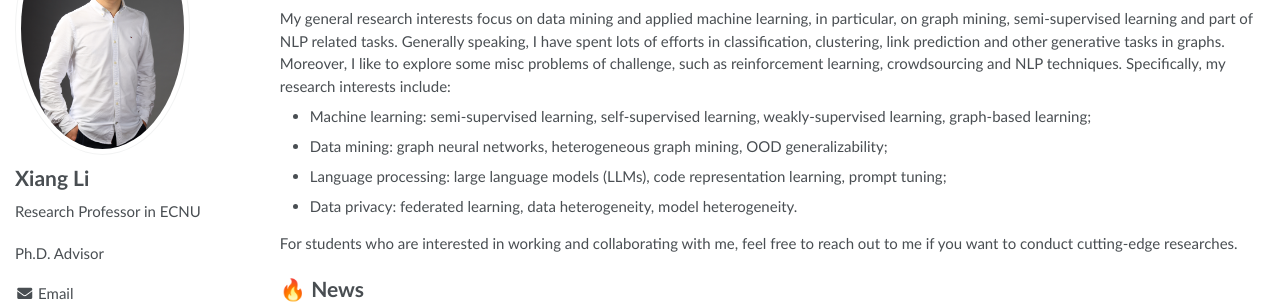
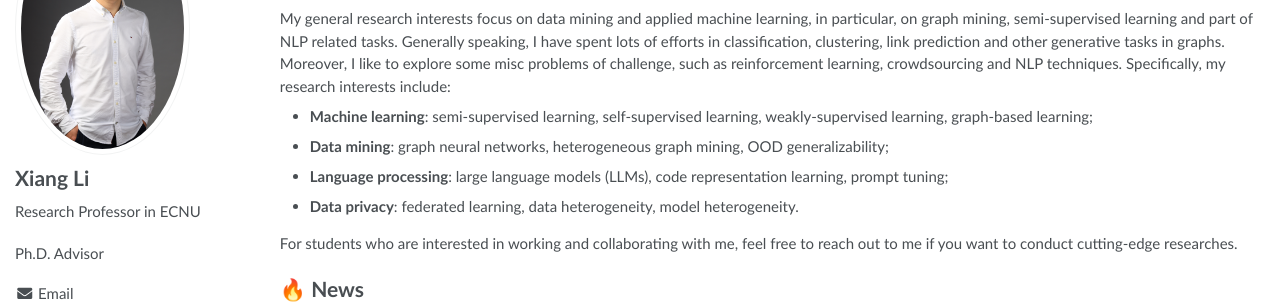
Before and after one commit to lixiang3776/lixiang3776.github.io, a Jekyll site: the page built from _pages/about.md, in a window 1280 px wide and 900 px high. Shown: the part 189-493 px from the top of the window. Built offline with Jekyll 4.4.1, drawn with Linux system fonts in a browser that asks for light colours; some web fonts are replaced.

```diff
--- a/_pages/about.md
+++ b/_pages/about.md
@@ -20,10 +20,10 @@ redirect_from:
 Welcome to my homepage! I am now research professor and also Ph.D. advisor in the <a href="http://dase.ecnu.edu.cn" target="_blank">School of Data Science and Engineering</a> at <a href="http://english.ecnu.edu.cn" target="_blank">East China Normal University</a>, leading the PLANING lab (graPh mining and LANguage processING ☺). Before that, I received my Ph.D. degree from <a href="http://www.hku.hk/" target="_blank">The University of Hong Kong</a> in 2018, M.Eng. degree from <a href="http://www.ustc.edu.cn/">University of Science and Technology of China</a> in 2014 and B.Eng. degree from <a href="http://www.ncu.edu.cn/">Nanchang University</a> in 2011, respectively. Previously, I worked as a research scientist in the [Data Science Lab](https://datascience.jd.com) at JD.com from Aug 2018 to July 2019 and a postdoc researcher in <a href="http://www.hku.hk/" target="_blank">The University of Hong Kong</a> from July 2019 to Dec 2020.
 
 My general research interests focus on data mining and applied machine learning, in particular, on graph mining, semi-supervised learning and part of NLP related tasks. Generally speaking, I have spent lots of efforts in classification, clustering, link prediction and other generative tasks in graphs. Moreover, I like to explore some misc problems of challenge, such as reinforcement learning, crowdsourcing and NLP techniques. Specifically, my research interests include:
-- Machine learning: semi-supervised learning, self-supervised learning, weakly-supervised learning, graph-based learning;
-- Data mining: graph neural networks, heterogeneous graph mining, OOD generalizability;
-- Language processing: large language models (LLMs), code representation learning, prompt tuning;
-- Data privacy: federated learning, data heterogeneity, model heterogeneity.
+- **Machine learning**: semi-supervised learning, self-supervised learning, weakly-supervised learning, graph-based learning;
+- **Data mining**: graph neural networks, heterogeneous graph mining, OOD generalizability;
+- **Language processing**: large language models (LLMs), code representation learning, prompt tuning;
+- **Data privacy**: federated learning, data heterogeneity, model heterogeneity.
 
 For students who are interested in working and collaborating with me, feel free to reach out to me if you want to conduct cutting-edge researches.
 
```
